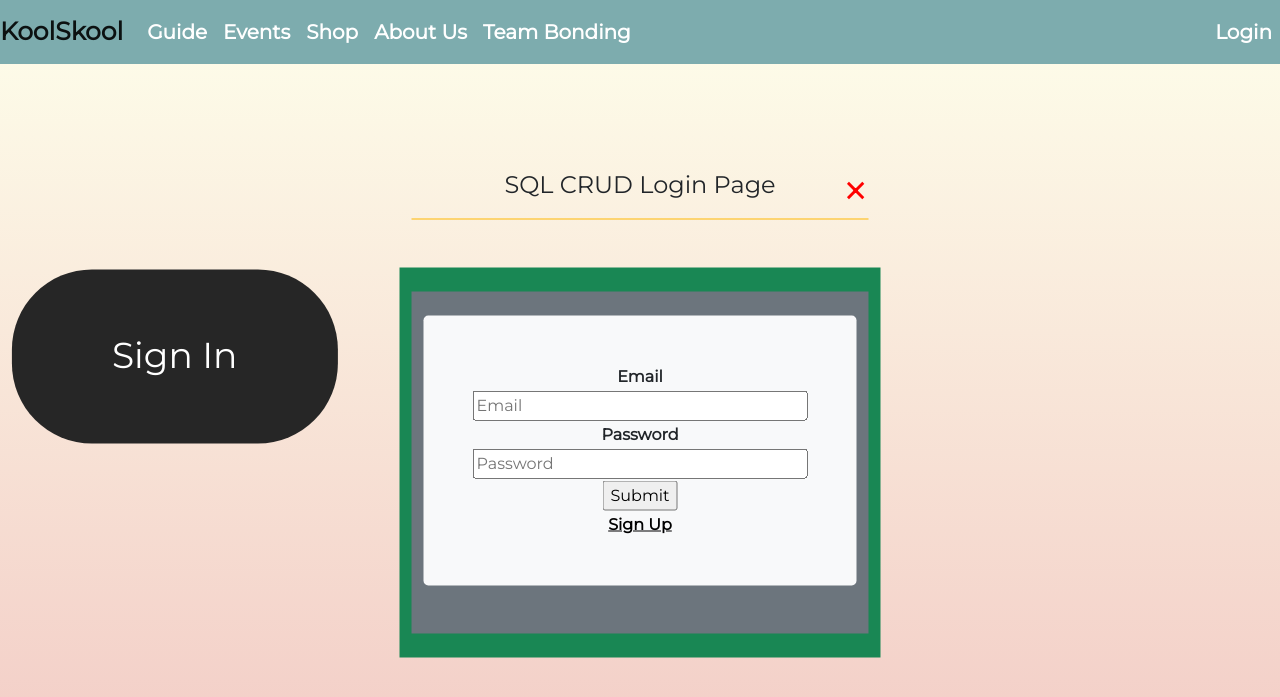
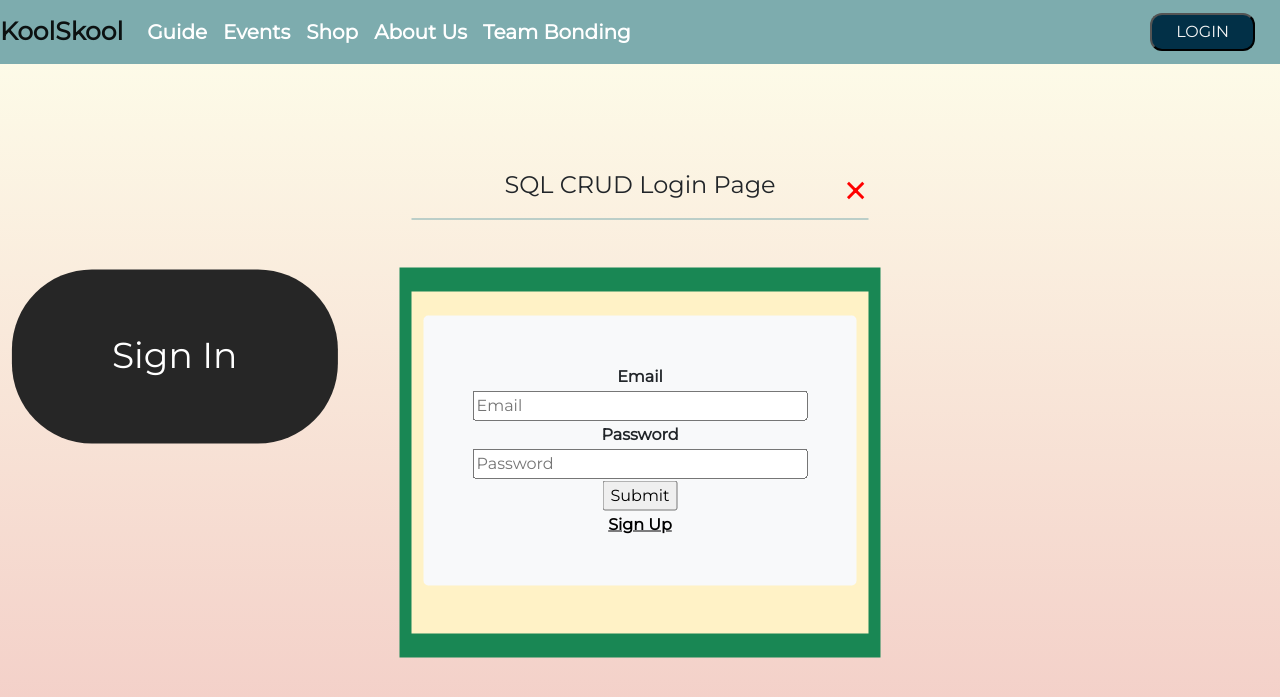
Before and after one commit to aaditgupta21/Fotography, a Flask app: page /login/ in a window 1280 px wide. Shown: the top 697 px of the page. Run offline with Flask 2, Linux system fonts and the light colour scheme; style sheets or scripts are compiled from the project's sources; some libraries are stand-ins or nearby versions.

Commit message:
Added carousel and popup login to entire website

```diff
--- a/static/SCSS/base_design.scss
+++ b/static/SCSS/base_design.scss
@@ -43,17 +43,19 @@ $theme-colors: (
 */
 
 // redefine colors
-$primary: #ffb703;
+$primary: #7DACAF;
+$secondary: #FFF2C6;
 $header-bg: #023047;
 $subtext: #8ecae6;
 $button: #023047 ;
 $btn_hov: #71c4ce;
-$body-bg: #cfd8dc;
+$body-bg: #FEFFEA;
 $table-bg: #f8f9fa;
 $table-txt: black;
 
 $theme-colors: (
         "primary": $primary,
+        "secondary": $secondary,
         "header-bg": $header-bg,
         "button": $button,
         "subtext": $subtext,
@@ -95,21 +97,4 @@ html, body {
           "table-bg": $table-bg,
           "table-txt": $table-txt
   );
-
-
-
-  /* set background values */
-  --#{$variable-prefix}body-bg: #{$body-bg};
-
-  /* redefine theme color variables */
-  @each $color, $value in $theme-colors {
-    --#{$variable-prefix}#{$color}: #{$value};
-  }
-  /* redefine theme theme-colors-rgb variables */
-  $theme-colors-rgb: map-loop($theme-colors, to-rgb, "$value");
-  @each $color, $value in $theme-colors-rgb {
-    --#{$variable-prefix}#{$color}-rgb: #{$value};
-  }
-
-  @import "../../node_modules/bootstrap/scss/bootstrap";
 }
--- a/templates/layouts/base.html
+++ b/templates/layouts/base.html
@@ -31,7 +31,7 @@
     <title>{{ basename }} | {{ pageTitle }}</title>
 
     {% block colors %}
-    <link rel="stylesheet" type="text/css" href="{{ url_for('static', filename='SCSS/base_design.css', version= '48') }}">
+    <link rel="stylesheet" type="text/css" href="{{ url_for('static', filename='SCSS/base_design.css', version= '50') }}">
     {% endblock %}
 
 
--- a/templates/layouts/navbar.html
+++ b/templates/layouts/navbar.html
@@ -1,6 +1,39 @@
 <!-- Navigation Bar from bootstrap
 This HTML is setup as a fragment allowing it to be "included" by other HTML files via Jinja2
 -->
+<style>
+  .popup .content {
+    position: absolute;
+    left: 50%;
+    top: 50%;
+    transform: translate(-50%, -50%);
+    padding: 10px;
+    z-index:500;
+
+  }
+
+  .popup .close-btn {
+    position: absolute;
+    right: 20px;
+    top: 20px;
+    width: 30px;
+    height: 30px;
+    color: #ff0000;
+    font-size: 50px;
+    cursor: pointer;
+  }
+  .popup .close-btn:hover {
+    color: #7e0303;
+
+  }
+  .popup.active .content {
+    transition: all 10ms ease-in-out;
+    transform: translate(-1000%,-1000%) scale(1);
+  }
+
+
+</style>
+
 <nav class="navbar navbar-expand-lg navbar-light" style="background-color: #7DACAE;">
   <a style="font-weight: bold; font-size: 25px;" class="navbar-brand" href="/">{{ basename }}</a>
   <button class="navbar-toggler" type="button" data-toggle="collapse" data-target="#navbarSupportedContent" aria-controls="navbarSupportedContent" aria-expanded="false" aria-label="Toggle navigation">
@@ -29,8 +62,50 @@ This HTML is setup as a fragment allowing it to be "included" by other HTML file
     </ul>
     <ul class="navbar-nav" style="margin-left: auto ">
       <li class="nav-item">
-        <a style="color: white; font-weight: bold; font-size: 20px;" class="nav-link" href={{ url_for('main_login')}}>Login</a>
+        <button onclick="statpop()" style="border-radius: 12px; padding:5px 24px; background-color:#023047; color:whitesmoke; margin-right:25px;">LOGIN</button>
       </li>
     </ul>
   </div>
 </nav>
+
+<div class="popup" id="popup-1" >
+  <div class="content">
+    <div class="close-btn" onclick="statpop()">
+      ×</div>
+
+    <div class="container py-4">
+      <header class="pb-3 mb-4 border-bottom border-primary text-dark">
+        <span class="fs-4">SQL CRUD Login Page</span>
+      </header>
+    </div>
+
+    <div class="container py-4 text-light bg-primary">
+
+      <div class="container bg-secondary py-4">
+        <div class="p-5 mb-4 bg-light text-dark rounded-3">
+          <form method="POST" ID="login" action={{url_for('main_login')}}>
+            <table>
+              <tr><th><label for="email">Email</label></th></tr>
+              <tr><td><input placeholder="Email" type="email" id='email' name="email" size="35" required></td></tr>
+              <tr><th><label for="password">Password</label></th></tr>
+              <tr><td><input placeholder="Password" type="password" id="password" name="password" size="35" required></td></tr>
+              <tr><th><input type="submit" value="Submit"></th></tr>
+              <tr><td><a href={{url_for('main_authorize')}}>Sign Up</a></td></tr>
+            </table>
+          </form>
+        </div>
+      </div>
+
+    </div>
+
+  </div>
+</div>
+
+<script>
+  document.getElementById("popup-1")
+          .classList.toggle("active");
+  function statpop() {
+    document.getElementById("popup-1")
+            .classList.toggle("active");
+  }
+</script>
```
Also changed, not shown: templates/about.html (+7 -7 lines).
